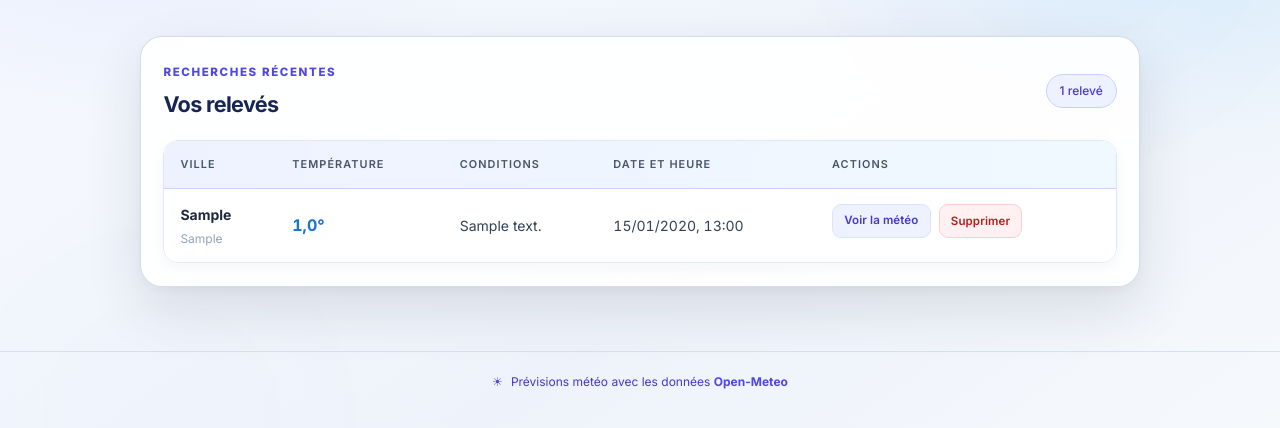
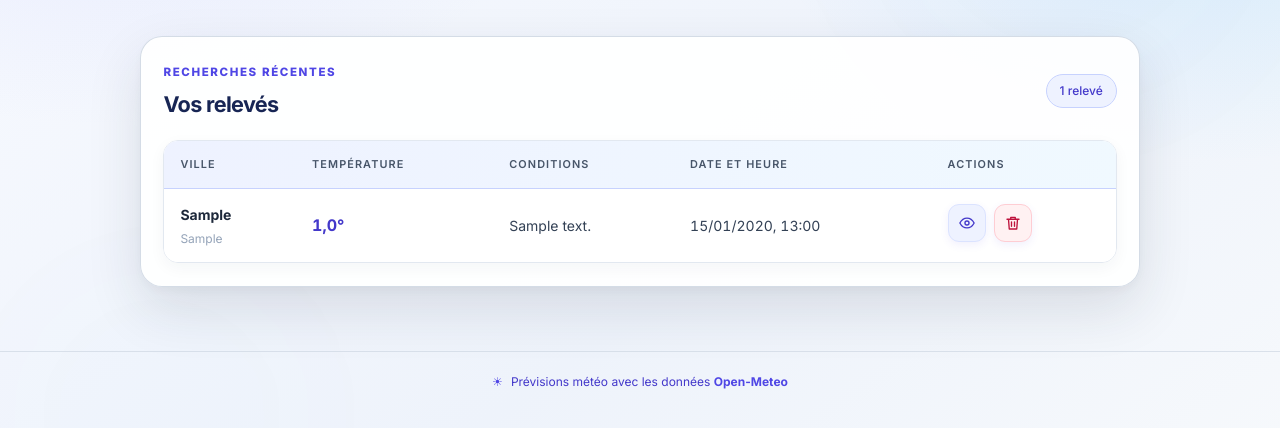
Before and after one commit to ANDRIAMIHAJAMahafalyOdilon/meteo_project, a Django app: page /historique/ in a window 1280 px wide. Shown: the part 223-651 px from the top of the page. Run offline with Django 5.2, Linux system fonts and the light colour scheme; tables that the repository leaves empty hold one stand-in row (values such as "Sample post").

Commit message:
Ajuste icones et lisibilite meteo

```diff
--- a/meteo/static/meteo/css/style.css
+++ b/meteo/static/meteo/css/style.css
@@ -1367,3 +1367,48 @@ a.pagination-link:hover {
 @media (max-width: 520px) {
   .forecast-panel .forecast-section { padding: 1.05rem .85rem 1.2rem; }
 }
+
+/* Les valeurs restent lisibles au survol ; actions réduites à leurs icônes */
+.tableau-historique td.temp-cell {
+  color: #4338ca;
+  -webkit-text-fill-color: #4338ca;
+  background: transparent;
+  -webkit-background-clip: border-box;
+  background-clip: border-box;
+}
+.icon-action {
+  display: grid;
+  width: 38px;
+  height: 38px;
+  place-items: center;
+  padding: 0;
+  border: 1px solid #dbe3ff;
+  border-radius: 11px;
+  color: #4338ca;
+  background: #eef2ff;
+  box-shadow: 0 3px 8px rgba(79,70,229,.08);
+  cursor: pointer;
+  text-decoration: none;
+  transition: transform 260ms ease, color 260ms ease, background 260ms ease, border-color 260ms ease, box-shadow 260ms ease;
+}
+.icon-action svg { width: 18px; height: 18px; fill: none; stroke: currentColor; stroke-width: 1.8; stroke-linecap: round; stroke-linejoin: round; }
+.action-cell form { display: flex; }
+.icon-action.btn-view:hover {
+  color: #fff;
+  background: #4f46e5;
+  border-color: #4f46e5;
+  box-shadow: 0 9px 18px rgba(79,70,229,.28);
+  transform: translateY(-2px) scale(1.06);
+}
+.icon-action.btn-delete {
+  color: #be123c;
+  background: #fff1f2;
+  border-color: #fecdd3;
+}
+.icon-action.btn-delete:hover {
+  color: #fff;
+  background: #e11d48;
+  border-color: #e11d48;
+  box-shadow: 0 9px 18px rgba(225,29,72,.26);
+  transform: translateY(-2px) scale(1.06);
+}
--- a/meteo/templates/meteo/base.html
+++ b/meteo/templates/meteo/base.html
@@ -8,7 +8,7 @@
     <link rel="preconnect" href="https://fonts.googleapis.com">
     <link rel="preconnect" href="https://fonts.gstatic.com" crossorigin>
     <link href="https://fonts.googleapis.com/css2?family=Inter:wght@300;400;500;600;700;800&display=swap" rel="stylesheet">
-    <link rel="stylesheet" href="{% static 'meteo/css/style.css' %}?v=20261024-10">
+    <link rel="stylesheet" href="{% static 'meteo/css/style.css' %}?v=20261024-11">
 </head>
 <body>
     <nav class="navbar">
--- a/meteo/templates/meteo/historique.html
+++ b/meteo/templates/meteo/historique.html
@@ -43,11 +43,15 @@
                                 <td>{{ r.description }}</td>
                                 <td class="date-cell">{{ r.date_recherche|date:"d/m/Y, H:i" }}</td>
                                 <td class="action-cell">
-                                    <a class="btn btn-small btn-view" href="{% url 'detail_historique' r.id %}">Voir la m&eacute;t&eacute;o</a>
+                                    <a class="icon-action btn-view" href="{% url 'detail_historique' r.id %}" aria-label="Voir la m&eacute;t&eacute;o de {{ r.ville }}" title="Voir la m&eacute;t&eacute;o">
+                                        <svg viewBox="0 0 24 24" aria-hidden="true"><path d="M2.5 12s3.4-6.5 9.5-6.5 9.5 6.5 9.5 6.5-3.4 6.5-9.5 6.5S2.5 12 2.5 12Z"/><circle cx="12" cy="12" r="2.7"/></svg>
+                                    </a>
                                     <form class="delete-form" method="post" action="{% url 'supprimer_historique' r.id %}">
                                         {% csrf_token %}
                                         <input type="hidden" name="page" value="{{ page_obj.number }}">
-                                        <button class="btn btn-small btn-delete" type="submit">Supprimer</button>
+                                        <button class="icon-action btn-delete" type="submit" aria-label="Supprimer le relev&eacute; de {{ r.ville }}" title="Supprimer">
+                                            <svg viewBox="0 0 24 24" aria-hidden="true"><path d="M4 7h16M9 7V4.5h6V7m-9 0 1 13h10l1-13M10 10.5v6M14 10.5v6"/></svg>
+                                        </button>
                                     </form>
                                 </td>
                             </tr>
```
